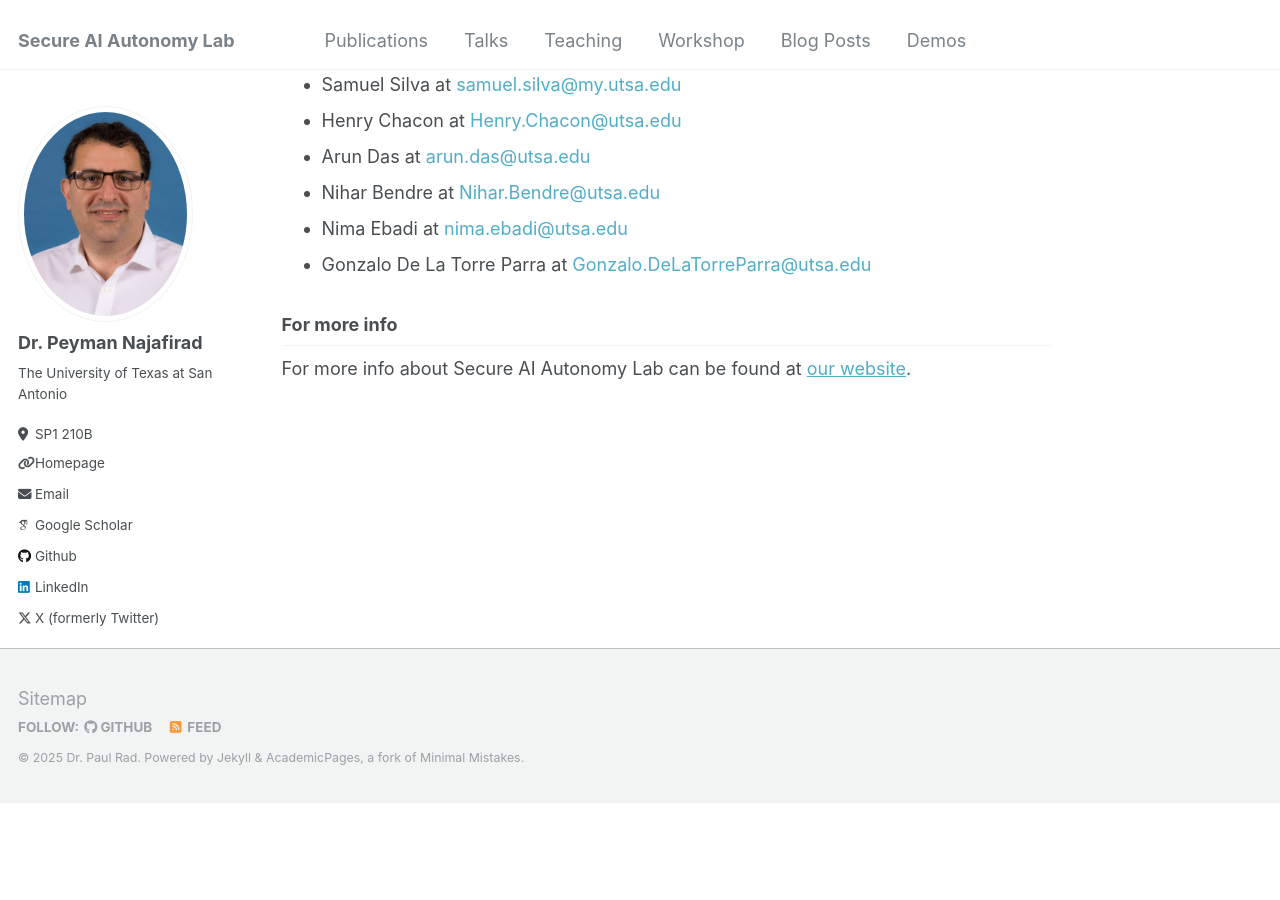
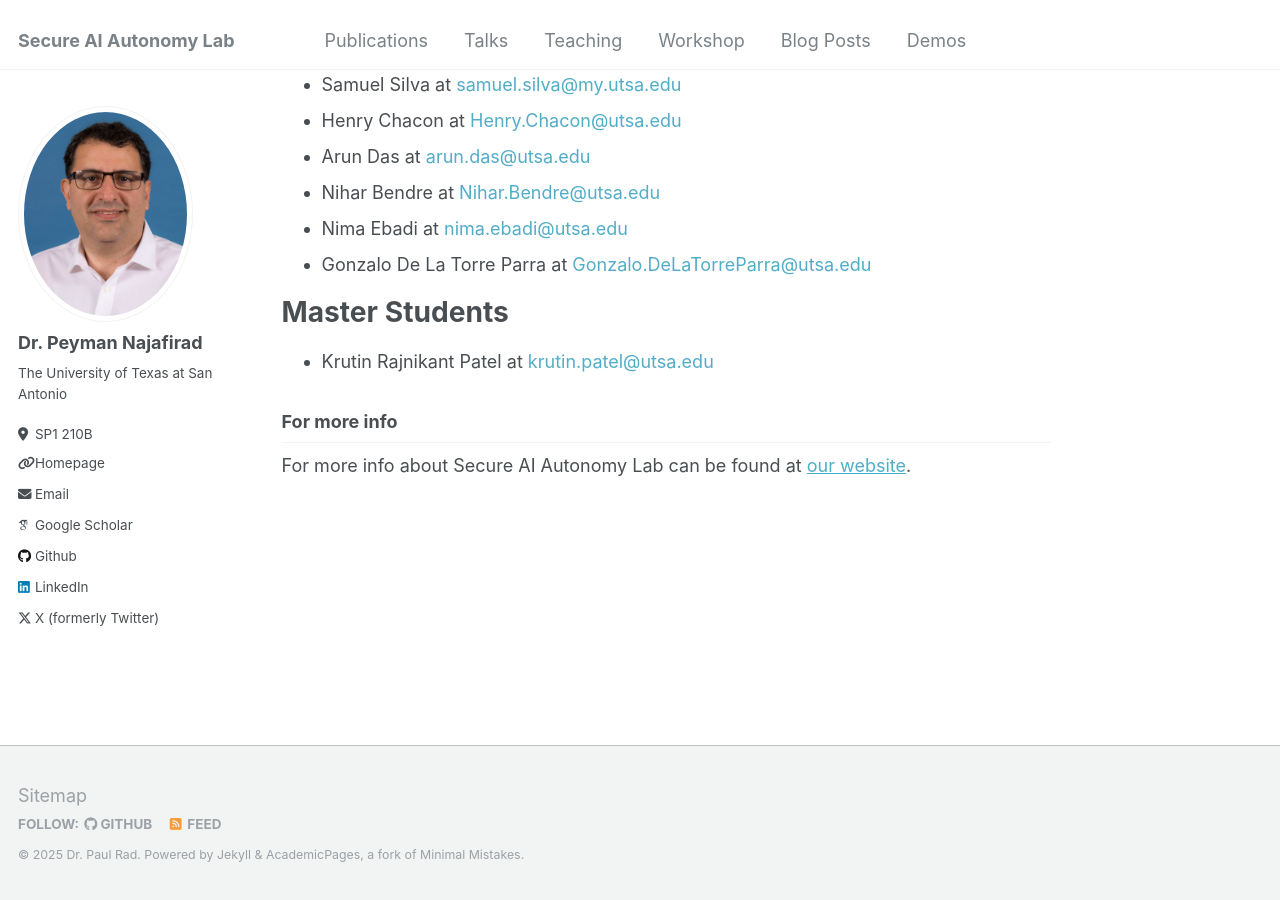
Before and after one commit to SecureAIAutonomyLab/SecureAIAutonomyLab.github.io, a Jekyll site: the page built from _pages/about.md, in a window 1280 px wide and 900 px high, scrolled down 1133 px. Built offline with Jekyll 4.4.1, drawn with Linux system fonts in a browser that asks for light colours; some web fonts are replaced; before the commit the page ends 1937 px from its top, so only the background shows below that.

Commit message:
Add Master Student

```diff
--- a/_pages/about.md
+++ b/_pages/about.md
@@ -41,6 +41,10 @@ My research area is machine learning, an approach to Artificial Intelligence tha
 - Nima Ebadi at <span style="color:#52adc8">nima.ebadi@utsa.edu</span>
 - Gonzalo De La Torre Parra at <span style="color:#52adc8">Gonzalo.DeLaTorreParra@utsa.edu</span>
 
+# Master Students
+
+- Krutin Rajnikant Patel at <span style="color:#52adc8">krutin.patel@utsa.edu</span>
+
 ## For more info
 
 For more info about Secure AI Autonomy Lab can be found at [our website](https://vohongthinh2011.github.io/PeymanNajafirad/).
```
Also changed, not shown: Gemfile.lock (added).
